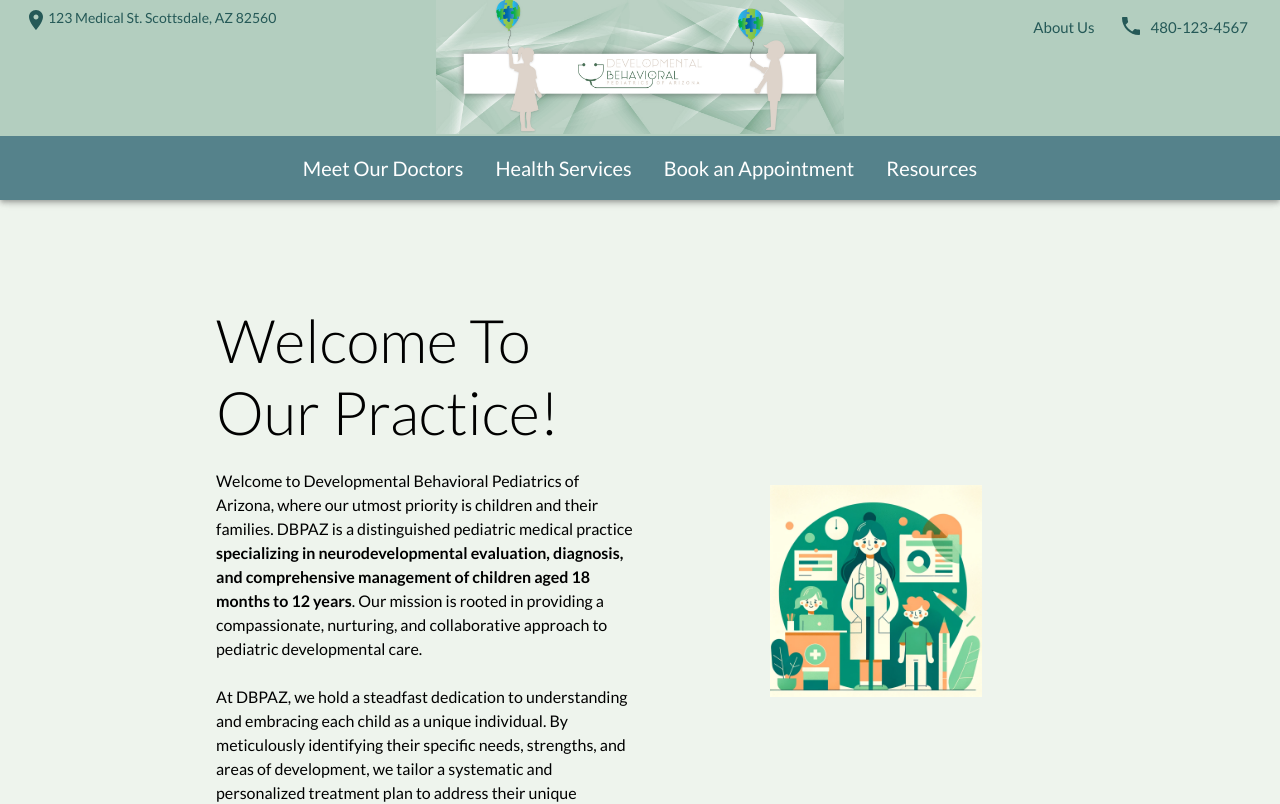
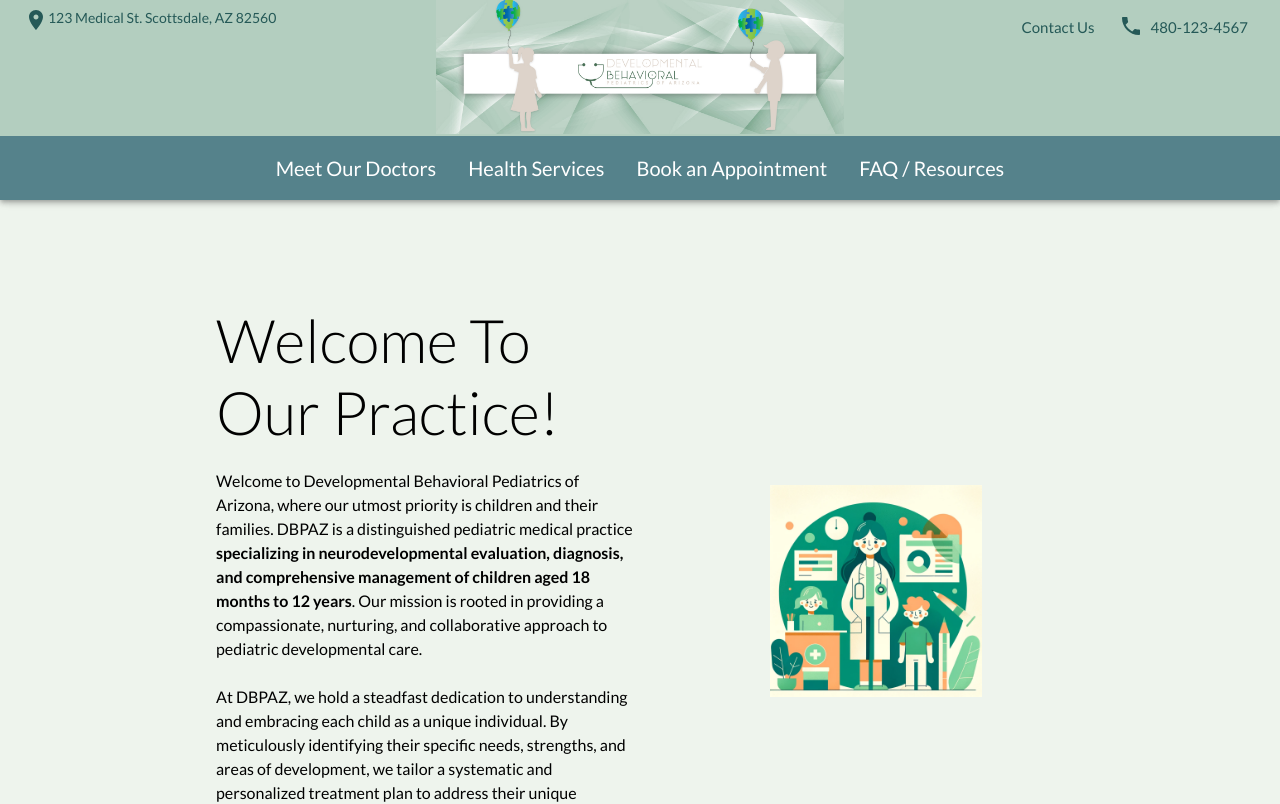
Before and after one commit to jdeocampo99/dev-ped-az, a React (Create React App) app in the folder frontend/: page / in a window 1280 px wide. Shown: the top 804 px of the page. Built offline with nearby package versions, Linux system fonts and the light colour scheme.

Commit message:
change about us to contact us

```diff
--- a/frontend/src/components/Header.tsx
+++ b/frontend/src/components/Header.tsx
@@ -52,7 +52,7 @@ const Header: React.FC = () => {
               color="inherit"
               variant="text"
             >
-              About Us
+              Contact Us
             </Button>
             <Box display="flex" alignItems="start" height="100%">
               <PhoneIcon sx={{ color: COLOR.darkGreen, marginTop: "6px" }} />
@@ -73,7 +73,7 @@ const Header: React.FC = () => {
             </Button>
             <Button color="inherit">Health Services</Button>
             <Button color="inherit" component={Link} to="/appointment">Book an Appointment</Button>
-            <Button color="inherit">Resources</Button>
+            <Button color="inherit">FAQ / Resources</Button>
           </Box>
         </Toolbar>
       </AppBar>
```
